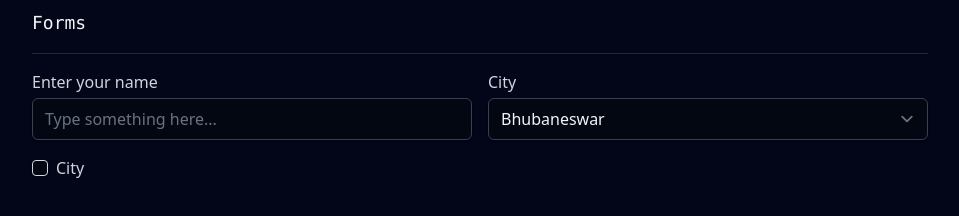
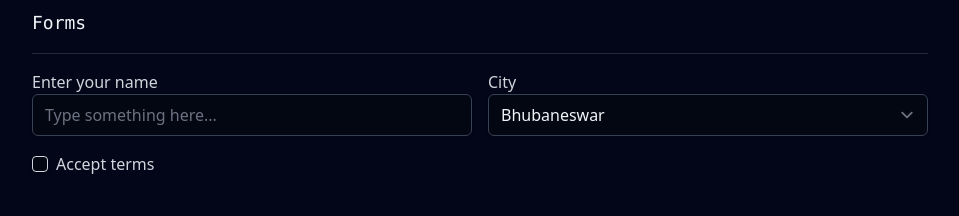
Before and after one commit to bhanu-21/next16-finance-app, a Next.js app: page /playground in a window 1280 px wide. Shown: the part 1065-1281 px from the top of the page, without its empty margins (160-1119 px from the left). Built offline with nearby package versions, Linux system fonts and the light colour scheme.

Commit message:
custom react form input components

```diff
--- a/app/playground/page.js
+++ b/app/playground/page.js
@@ -1,5 +1,8 @@
 import Button from "@/components/button";
+import Input from "@/components/input";
+import Label from "@/components/label";
 import PageHeader from "@/components/page-header";
+import Select from "@/components/select";
 import TransactionItem from "@/components/transaction-item";
 import TransactionSummaryItem from "@/components/transaction-summary-item";
 import Trend from "@/components/trend";
@@ -12,9 +15,7 @@ export default function Page() {
             <div>
                 <h2 className="mb-4 text-lg font-mono">Page Header</h2>
                 <hr className="mb-4 border-gray-200 dark:border-gray-800" />
-                <div>
-                    <PageHeader />
-                </div>
+                <div><PageHeader /></div>
             </div>
 
             <div>
@@ -71,22 +72,22 @@ export default function Page() {
                 <hr className="mb-4 border-gray-200 dark:border-gray-800" />
                 <div className="grid grid-cols-2 gap-4">
                     <div>
-                        <label className="text-gray-700 dark:text-gray-300 block mb-1">Enter your name</label>
-                        <input type="text" placeholder="Type something here..." className="w-full rounded-md shadow-sm border-gray-300 bg-white dark:border-gray-700 dark:bg-gray-950" />
+                        <Label className="mb-1">Enter your name</Label>
+                        <Input type="text" placeholder="Type something here..." />
                     </div>
 
                     <div>
-                        <label className="text-gray-700 dark:text-gray-300 block mb-1">City</label>
-                        <select className="w-full rounded-md shadow-sm border-gray-300 bg-white dark:border-gray-700 dark:bg-gray-950">
+                        <Label className="mb-1">City</Label>
+                        <Select>
                             <option>Bhubaneswar</option>
                             <option>Cuttack</option>
                             <option>Jatni</option>
-                        </select>
+                        </Select>
                     </div>
 
                     <div className="flex items-center">
-                        <input type="checkbox" className="rounded border-gray-300 text-gray-700 bg-white dark:bg-gray-950 dark:text-gray-500 shadow-sm" />
-                        <label className="text-gray-700 dark:text-gray-300 block ml-2">City</label>
+                        <Input type="checkbox" id="terms" />
+                        <Label className="ml-2" htmlFor="terms">Accept terms</Label>
                     </div>
                 </div>
             </div>
--- /dev/null
+++ b/components/input.js
@@ -0,0 +1,10 @@
+export default function Input(props) {
+    const styles = {
+        'checkbox': 'rounded border-gray-300 text-gray-700 bg-white dark:bg-gray-950 dark:text-gray-500 shadow-sm',
+        'default': 'w-full rounded-md shadow-sm border-gray-300 bg-white dark:border-gray-700 dark:bg-gray-950'
+    }
+
+    return (
+        <input {...props} className={styles[props.type] ?? styles['default']} />
+    )
+}
--- /dev/null
+++ b/components/label.js
@@ -0,0 +1,5 @@
+export default function Label(props) {
+    return (
+        <label {...props} className={`text-gray-700 dark:text-gray-300 ${props.className}`}></label>
+    )
+}
--- /dev/null
+++ b/components/select.js
@@ -0,0 +1,5 @@
+export default function Select(props) {
+    return (
+        <select {...props} className="w-full rounded-md shadow-sm border-gray-300 bg-white dark:border-gray-700 dark:bg-gray-950"></select>
+    )
+}
```
